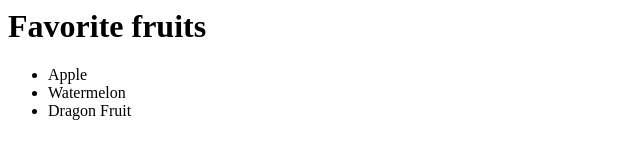
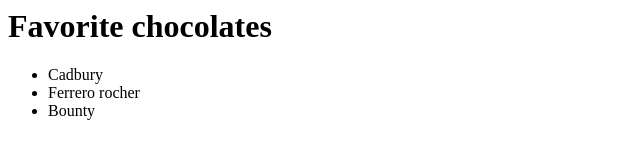
Before and after one commit to nissij0314/Branching-repo02, a plain HTML site: page Feature.html in a window 1280 px wide. Shown: the whole page, without its empty margins (0-640 px from the left). Drawn offline with Linux system fonts and the light colour scheme.

Commit message:
Second Feature

```diff
--- a/Feature.html
+++ b/Feature.html
@@ -3,11 +3,11 @@
       <title>Branching HTML page</title>
 </head>
 <body>
-      <h1>Favorite fruits</h1>
+      <h1>Favorite chocolates</h1>
       <ul>
-          <li>Apple</li>
-          <li>Watermelon</li>
-          <li>Dragon Fruit</li>
+          <li>Cadbury</li>
+          <li>Ferrero rocher</li>
+          <li>Bounty</li>
       </ul>
 </body>
 </html>
```
